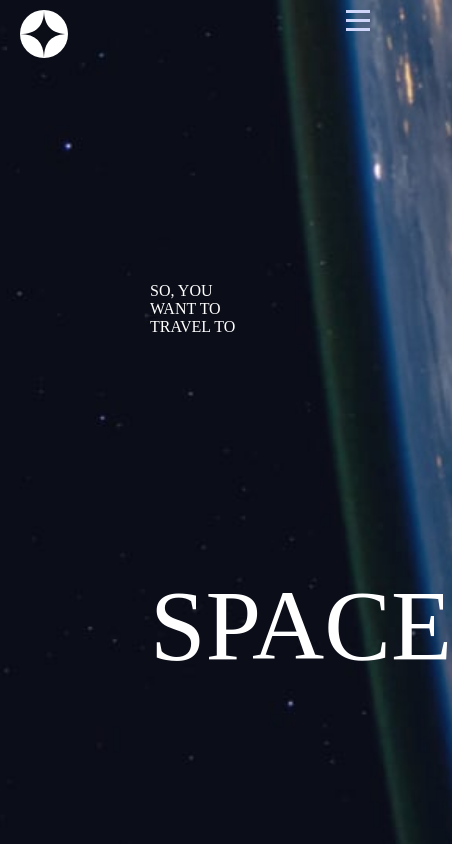
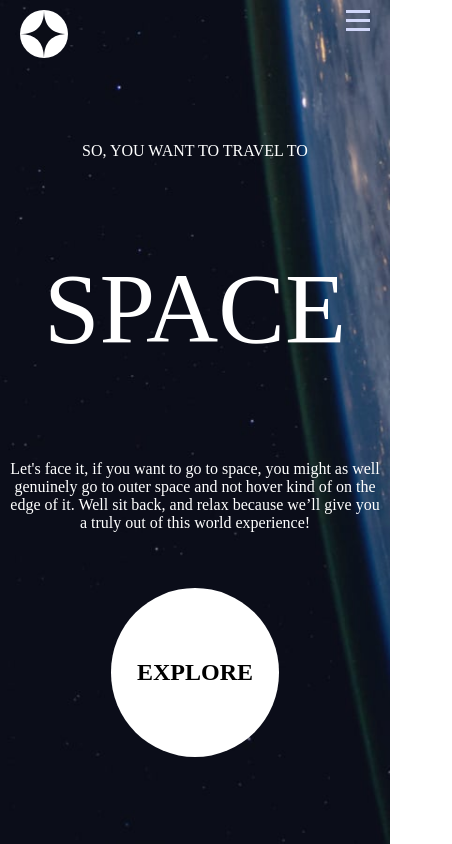
Before and after one commit to crapuscul/space, a React (Vite) app: page / in a window 390 px wide. Shown: the top 844 px of the page, 452 px wide, since content can reach past the window. Built offline with nearby package versions, Linux system fonts and the light colour scheme.

Commit message:
homepage and navbar responsiveness

```diff
--- a/src/components/navbar/navbar.css
+++ b/src/components/navbar/navbar.css
@@ -7,12 +7,14 @@
         flex-direction: row;
         justify-content: space-between;
         align-items: center;
-
         background: transparent;
         z-index: 1;
         overflow-x: hidden;
 
 
+    }
+    .mobile-nav{
+        display: none;
     }
     .transparent-box {
         z-index: 0;
@@ -145,7 +147,6 @@
         }
         .closetag.open{
             display: flex;
-
             z-index: 21;
             position: absolute;
             top: 0; /* Align it with the top */
@@ -154,16 +155,15 @@
 
         }
         .mobile-nav-list.open{
-
-            padding: 100px 80px 0 40px;
-            margin: 0;
-            position: fixed;
+            padding-top: 100px;
+            margin: 0 auto;
+            position: absolute;
             backdrop-filter: blur(100px);
             height: 100vh;
             z-index: 0;
             right: 0;
             top: 0;
-            width: 20%;
+            width: 250px;
             display: flex;
             flex-direction: column;
 
@@ -172,8 +172,34 @@
             text-align: left;
             color: white;
             display: flex;
+            flex-direction: row;
             gap: 10px;
             padding: 0;
             text-decoration: none;
         }
+        .mobile-nav-item {
+            position: relative;
+            display: flex;
+            box-sizing: border-box;
+            width: 100%;
+        }
+
+        .mobile-nav-item .active {
+            display: flex;
+            width: 100%;
+        }
+
+        .mobile-nav-item .active::after {
+
+            content: '';
+            position: absolute;
+            top: 0;
+            right: 0; /* Positions the line at the right edge of the container */
+            width: 4px; /* Thickness of the vertical line */
+            height: 100%; /* Full height of the container */
+            background-color: currentColor; /* Use current text color for the line */
+
+        }
+
+
     }
--- a/src/pages/HomePage/homepage.css
+++ b/src/pages/HomePage/homepage.css
@@ -2,6 +2,7 @@ html, body {
     margin: 0;
     padding: 0;
     box-sizing: border-box;
+    height: 100vh;
 }
 
 body {
@@ -16,6 +17,7 @@ body {
     padding: 150px;
     display: grid;
     color: white;
+
     grid-template-columns: 1fr 1fr;
     grid-template-rows: 1fr 1fr 1fr;
 }
@@ -44,13 +46,14 @@ body {
 }
 .box4{
     /* border: solid 10px red; */
+
     display: flex;
     flex-direction: row;
     align-items:flex-end;
-    width: 50%;
     margin: 0 auto;
     grid-column: 2 / span 2;
     grid-row: 1 / span 3;
+
 }
 .box4 h2{
     display: flex; /* Makes the h2 a flex container */
@@ -58,7 +61,6 @@ body {
     align-items: center; /* Centers content vertically */
     width: 50%;
     margin:  0 auto;
-
     text-align: center;
     color: black;
     height: 20vh;
@@ -66,3 +68,41 @@ body {
     border-radius: 50%;
     background-color: white;
 }
+/* @media only screen and (max-width:1128px){
+    .grid-container{
+        padding: 50px;
+
+    } */
+
+/* } */
+@media only screen and (max-width:928px){
+    .grid-container{
+        padding: 10px;
+    }
+    .grid-container{
+        height: 80vh;
+        grid-template-columns: 1fr;
+        grid-template-rows: 1fr 1fr 1fr 1fr;
+        text-align: center;
+    }
+    .box1{
+        grid-column: 1;
+        grid-row: 1;
+    }
+    .box2{
+        grid-column: 1;
+        grid-row: 2;
+    }
+    .box3{
+        grid-column: 1;
+        grid-row: 3;
+    }
+    .box4{
+        grid-column: 1;
+        grid-row: 4;
+    }
+
+}
+@media only screen and (max-width:700px) {
+
+}
```
